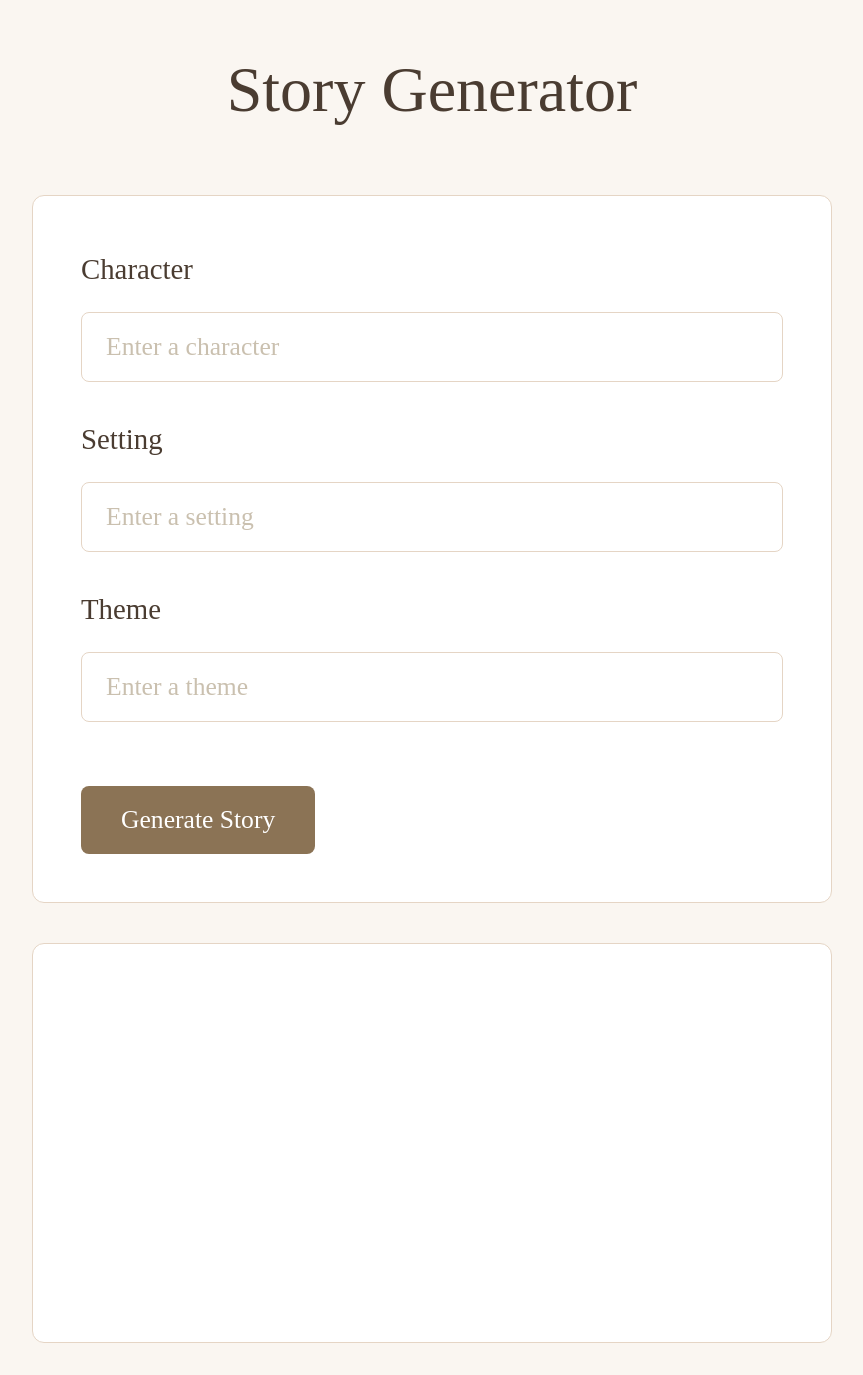
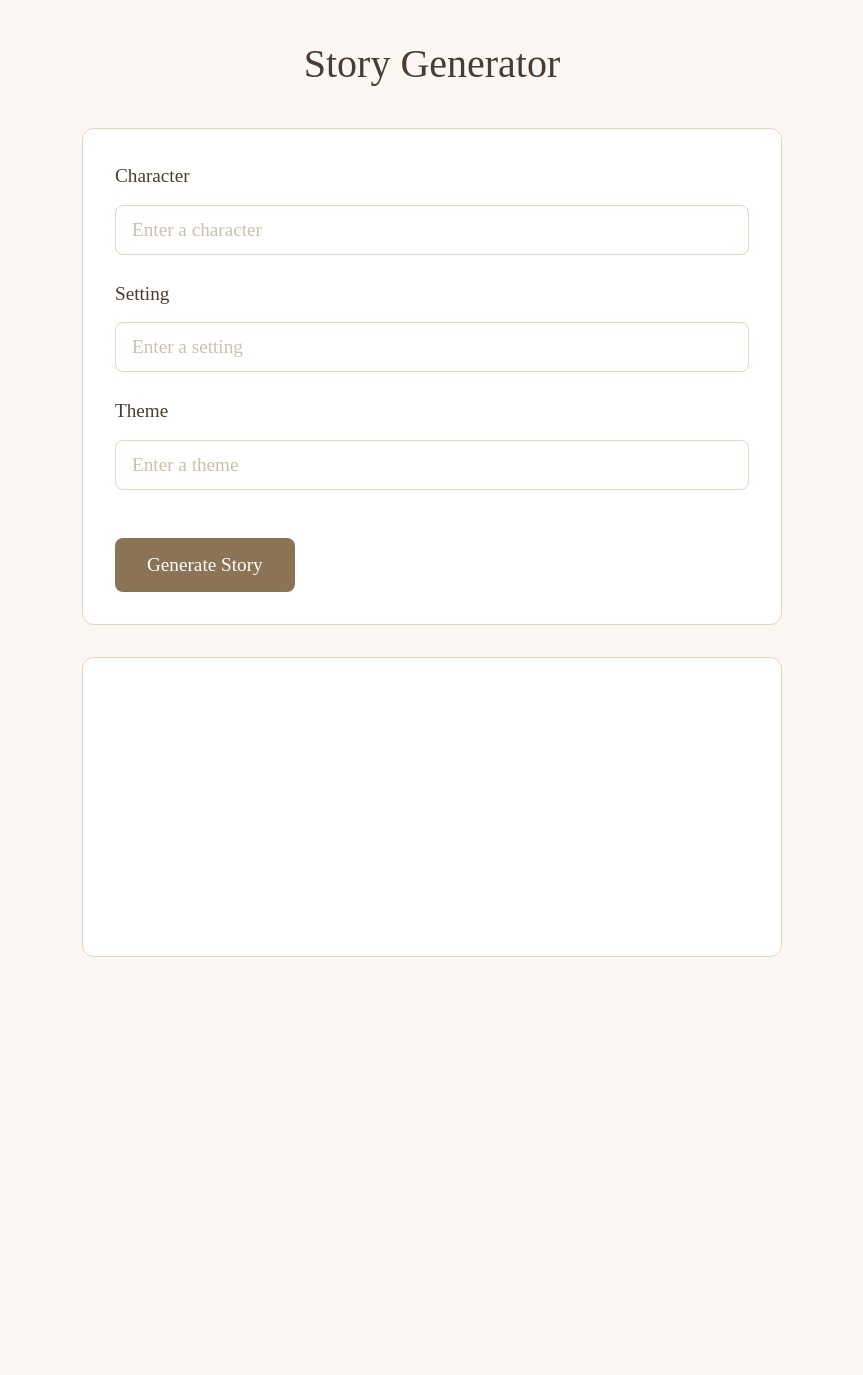
Before and after one commit to shravni-ubale/AI-Story-Generator, a Flask app: page / in a window 1280 px wide. Shown: the whole page, without its empty margins (208-1071 px from the left). After the commit the page ends 957 px from the top, so only its background shows below. Run offline with Flask 3, Linux system fonts and the light colour scheme.

Commit message:
adjust: padding, component dimension

```diff
--- a/templates/index.html
+++ b/templates/index.html
@@ -12,8 +12,8 @@
             --primary: #8B7355;
             --input-bg: #FFFFFF;
             --font: "Times New Roman", Times, serif;
-            --input-height: 70px;  /* Increased more */
-            --container-width: 700px;  /* Reduced from 900px */
+            --input-height: 50px; /* Reduced */
+            --container-width: 700px;
         }
 
         * {
@@ -24,7 +24,7 @@
         }
 
         body {
-            line-height: 1.8;
+            line-height: 1.6; /* Adjusted line height */
             color: var(--text);
             background: var(--bg);
             min-height: 100vh;
@@ -44,9 +44,9 @@
         }
 
         h1 {
-            font-size: 4rem;  /* Increased from 3rem */
+            font-size: 2.5rem; /* Reduced from 4rem */
             color: var(--text);
-            margin-bottom: 3rem;
+            margin-bottom: 2rem; /* Reduced spacing */
             text-align: center;
             font-weight: normal;
             width: 100%;
@@ -56,29 +56,29 @@
             background: var(--input-bg);
             border: 1px solid var(--border);
             border-radius: 12px;
-            padding: 3rem;
-            margin-bottom: 2.5rem;
+            padding: 2rem; /* Reduced padding */
+            margin-bottom: 2rem;
             width: 100%;
         }
 
         .form-group {
-            margin-bottom: 2rem;
+            margin-bottom: 1.5rem; /* Reduced spacing */
         }
 
         label {
             display: block;
-            margin-bottom: 1rem;
+            margin-bottom: 0.8rem; /* Reduced spacing */
             color: var(--text);
-            font-size: 1.8rem;  /* Increased from 1.4rem */
+            font-size: 1.2rem; /* Reduced font size */
         }
 
         input {
             width: 100%;
             height: var(--input-height);
-            padding: 0 1.5rem;
+            padding: 0 1rem;
             border: 1px solid var(--border);
             border-radius: 8px;
-            font-size: 1.6rem;  /* Increased from 1.3rem */
+            font-size: 1.2rem; /* Reduced font size */
             background: var(--input-bg);
             color: var(--text);
         }
@@ -91,52 +91,26 @@
         button {
             background: var(--primary);
             color: white;
-            padding: 1.2rem 2.5rem;  /* Increased padding */
+            padding: 1rem 2rem; /* Reduced padding */
             border: none;
             border-radius: 8px;
-            font-size: 1.6rem;  /* Increased from 1.3rem */
+            font-size: 1.2rem; /* Reduced font size */
             cursor: pointer;
-            margin-top: 2rem;
+            margin-top: 1.5rem; /* Reduced margin */
         }
 
         .story-container {
             background: var(--input-bg);
             border: 1px solid var(--border);
             border-radius: 12px;
-            padding: 3rem;
-            min-height: 400px;  /* Reduced from 500px */
+            padding: 2rem; /* Reduced padding */
+            min-height: 300px; /* Reduced height */
             width: 100%;
         }
 
-        .typing-indicator {
-            display: none;
-            padding: 1.25rem;
-            background: var(--bg);
-            border-radius: 8px;
-            margin-bottom: 1.25rem;
-        }
-
-        .typing-indicator span {
-            display: inline-block;
-            width: 12px;  /* Increased slightly */
-            height: 12px;  /* Increased slightly */
-            background: var(--primary);
-            border-radius: 50%;
-            margin-right: 8px;
-            animation: typing 1s infinite;
-        }
-
-        @keyframes typing {
-            0%, 100% { transform: translateY(0); }
-            50% { transform: translateY(-6px); }
-        }
-
-        .typing-indicator span:nth-child(2) { animation-delay: 0.2s; }
-        .typing-indicator span:nth-child(3) { animation-delay: 0.4s; }
-
         #story-output {
-            font-size: 1.8rem;  /* Increased from 1.4rem */
-            line-height: 2;
+            font-size: 1.2rem; /* Reduced font size */
+            line-height: 1.5; /* Adjusted line height */
             color: var(--text);
             white-space: pre-wrap;
         }
@@ -144,19 +118,7 @@
         ::placeholder {
             color: #BDB19C;
             opacity: 0.8;
-            font-size: 1.6rem;  /* Increased from 1.3rem */
-        }
-
-        @media (min-width: 1200px) {
-            :root {
-                --container-width: 800px;  /* Reduced from 1000px */
-            }
-        }
-
-        @media (min-width: 1600px) {
-            :root {
-                --container-width: 900px;  /* Reduced from 1200px */
-            }
+            font-size: 1.2rem; /* Reduced font size */
         }
     </style>
 </head>
@@ -186,62 +148,12 @@
         </div>
 
         <div class="story-container">
-            <div class="typing-indicator" id="typing-indicator">
-                <span></span>
-                <span></span>
-                <span></span>
-            </div>
             <div id="story-output"></div>
         </div>
     </div>
 
     <script>
-        document.getElementById('story-form').addEventListener('submit', async function(e) {
-            e.preventDefault();
-
-            const form = e.target;
-            const submitBtn = document.getElementById('submit-btn');
-            const typingIndicator = document.getElementById('typing-indicator');
-            const storyOutput = document.getElementById('story-output');
-
-            // Reset and show loading state
-            storyOutput.textContent = '';
-            submitBtn.disabled = true;
-            typingIndicator.style.display = 'block';
-
-            try {
-                const formData = new FormData(form);
-                const response = await fetch('/process', {
-                    method: 'POST',
-                    body: formData
-                });
-
-                if (!response.ok) {
-                    throw new Error('Failed to generate story. Please try again.');
-                }
-
-                const data = await response.json();
-
-                // Simulate typing effect
-                let i = 0;
-                const text = data.story;
-                function typeWriter() {
-                    if (i < text.length) {
-                        storyOutput.textContent += text.charAt(i);
-                        i++;
-                        setTimeout(typeWriter, 20);
-                    }
-                }
-
-                typingIndicator.style.display = 'none';
-                typeWriter();
-
-            } catch (error) {
-                storyOutput.textContent = 'Error: ' + error.message;
-            } finally {
-                submitBtn.disabled = false;
-            }
-        });
+        // JavaScript remains unchanged.
     </script>
 </body>
 </html>
```
